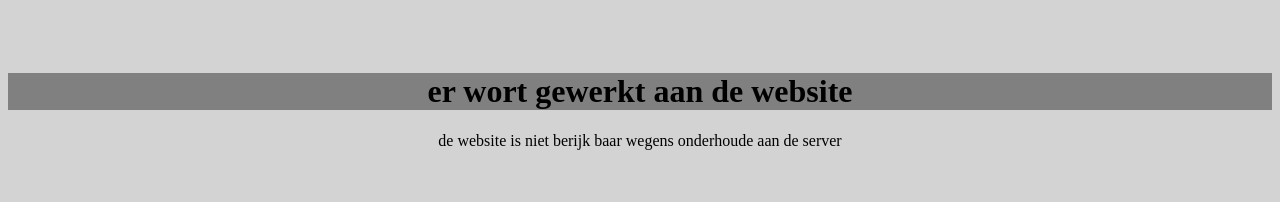
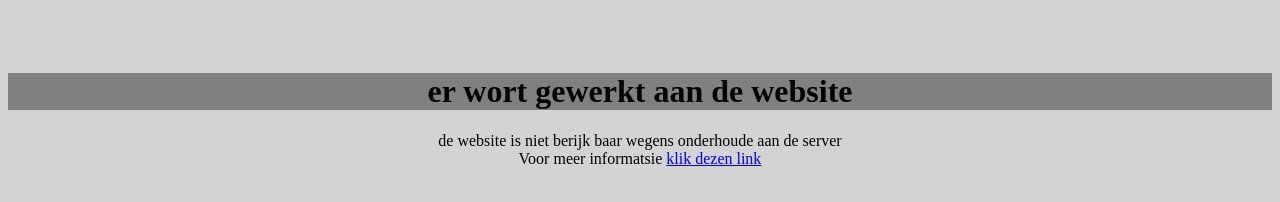
Before and after one commit to connectednode/website-leren, a plain HTML site: page index.html in a window 1280 px wide. Drawn offline with Linux system fonts and the light colour scheme.

Commit message:
added link

```diff
--- a/index.html
+++ b/index.html
@@ -21,6 +21,6 @@ p {
   <body>
       <p> <br/> <br/> </p>
       <h1>er wort gewerkt aan de website</h1>
-      <p>de website is niet berijk baar wegens onderhoude aan de server</p>
+      <p>de website is niet berijk baar wegens onderhoude aan de server<br/>Voor meer informatsie <a href="https://duckduckgo.com/" >klik dezen link</a></p>
   </body>
 </html>
```
